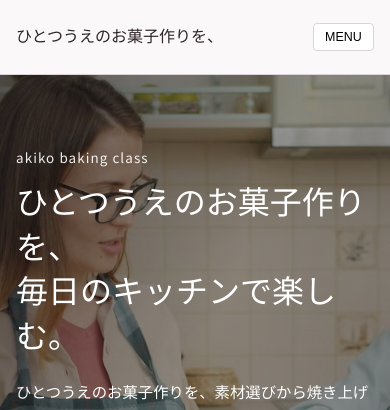
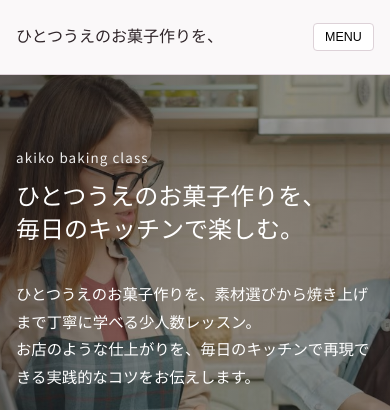
Before and after one commit to 08alice080826-lang/cooking, a plain HTML site: page index.html in a window 390 px wide. Shown: the top 410 px of the page. Drawn offline with Linux system fonts and the light colour scheme.

Commit message:
Fix mobile hero heading line wrap and spacing
Shrink hero h1 font-size on mobile so each phrase fits on one line
instead of wrapping mid-word, and widen the gap to the description
text to match.

Co-Authored-By: Claude Sonnet 5 <noreply@anthropic.com>
Claude-Session: https://claude.ai/code/session_01Fp8AiUBie6t8YVWSirDKRy

```diff
--- a/styles.css
+++ b/styles.css
@@ -957,6 +957,11 @@ textarea {
     padding-top: 4.4rem;
   }
 
+  .hero-copy h1 {
+    font-size: 1.5rem;
+    margin-bottom: 2rem;
+  }
+
   .menu-grid {
     grid-template-columns: repeat(2, minmax(0, 1fr));
     gap: 1rem 0.6rem;
```
